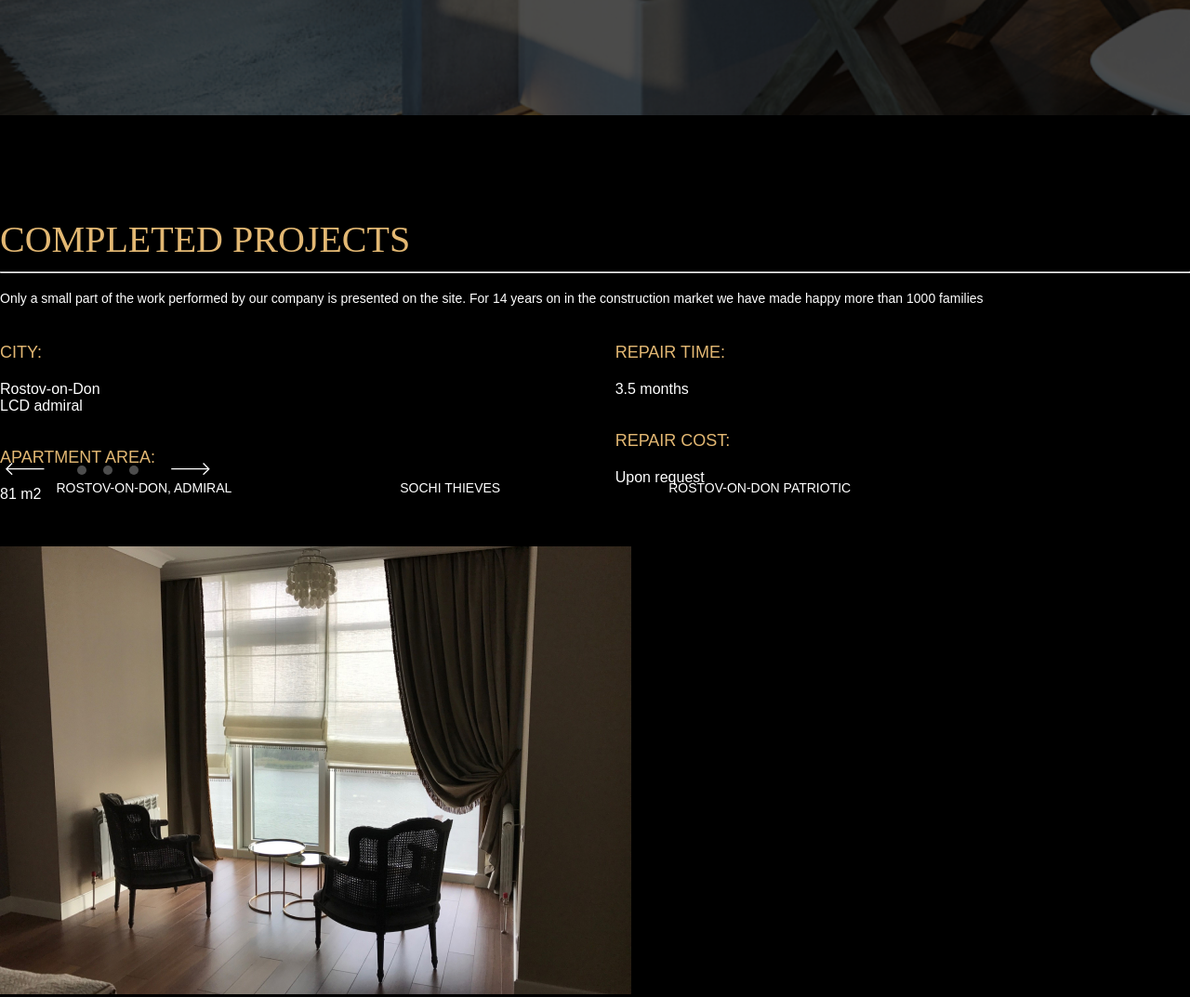
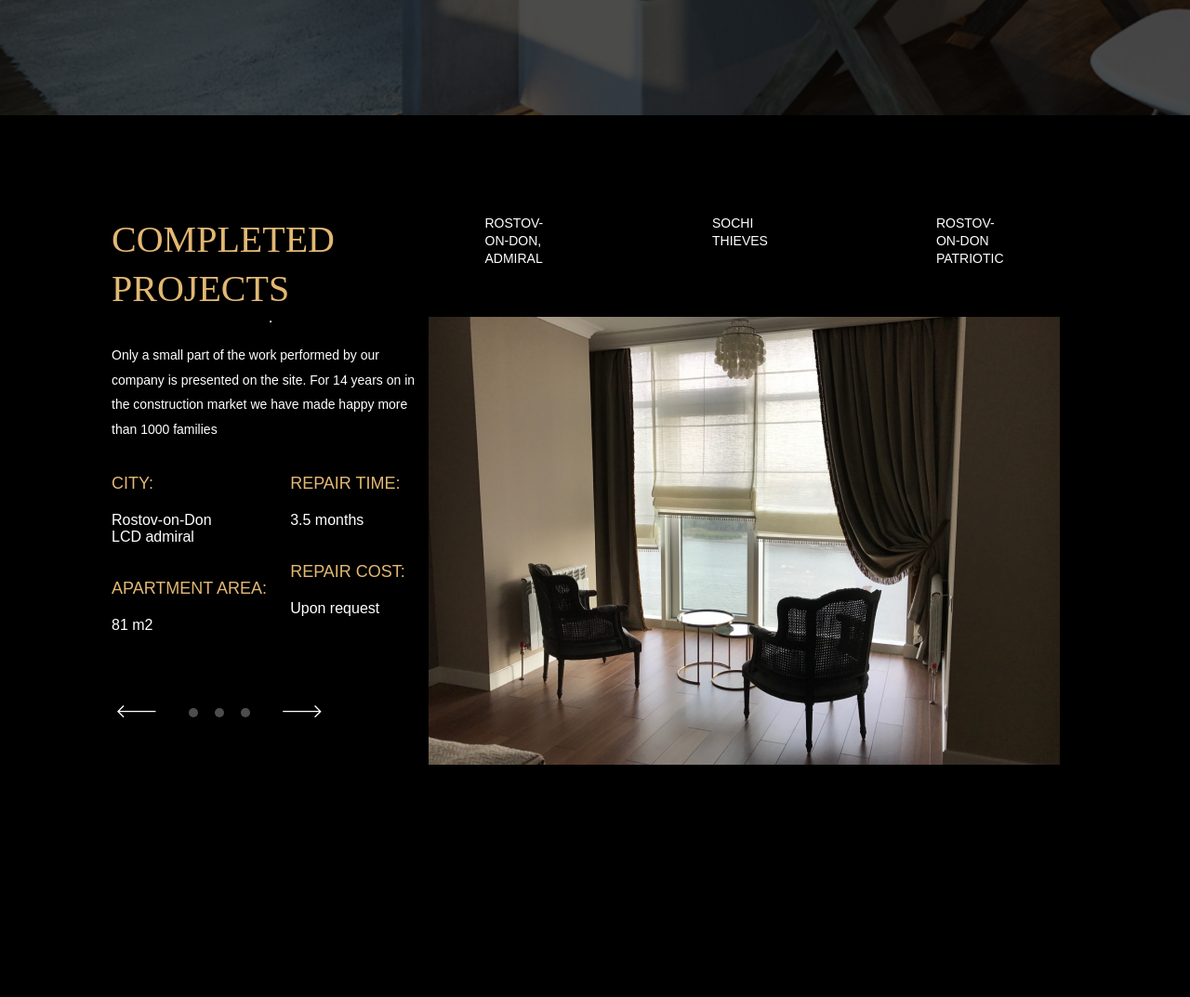
Before and after one commit to ust-Eseniya/-Repair-Design-Project, a plain HTML site: page index.html in a window 1280 px wide. Shown: the part 860-1933 px from the top of the page at 93% size. Drawn offline with Linux system fonts and the light colour scheme.

Commit message:
styles.css

```diff
--- a/styles.css
+++ b/styles.css
@@ -174,6 +174,15 @@ body {
     background-color: black;
     padding-top: 107px;
     padding-bottom: 414px;
+    padding-left: 120px;
+    padding-right: 140px;
+    display: flex;
+    flex-direction: row;
+}
+
+.hero2__box {
+    display: flex;
+    flex-direction: column;
 }
 
 .hero2__text {
@@ -209,6 +218,7 @@ body {
 }
 
 .hero2__item {
+    font-size: 14px;
     margin-left: 60.5px;
     margin-right: 60.5px;
     margin-bottom: 53px;
@@ -242,7 +252,7 @@ body {
     display: flex;
     gap: 29px;
     align-items: center;
-    margin-top: -60px;
+    margin-top: 60px;
 }
 
 .hero2__arrow {
@@ -254,6 +264,10 @@ body {
 .hero2__dots {
     display: flex;
     gap: 18px;
+}
+
+.hero2__dots.active {
+    background-color: #fff;
 }
 
 .hero2__line {
@@ -273,6 +287,7 @@ body {
     background-color: rgba(255, 255, 255, 0.3);
     cursor: pointer;
 }
+
 
 a {
     text-decoration-line: none;
```
